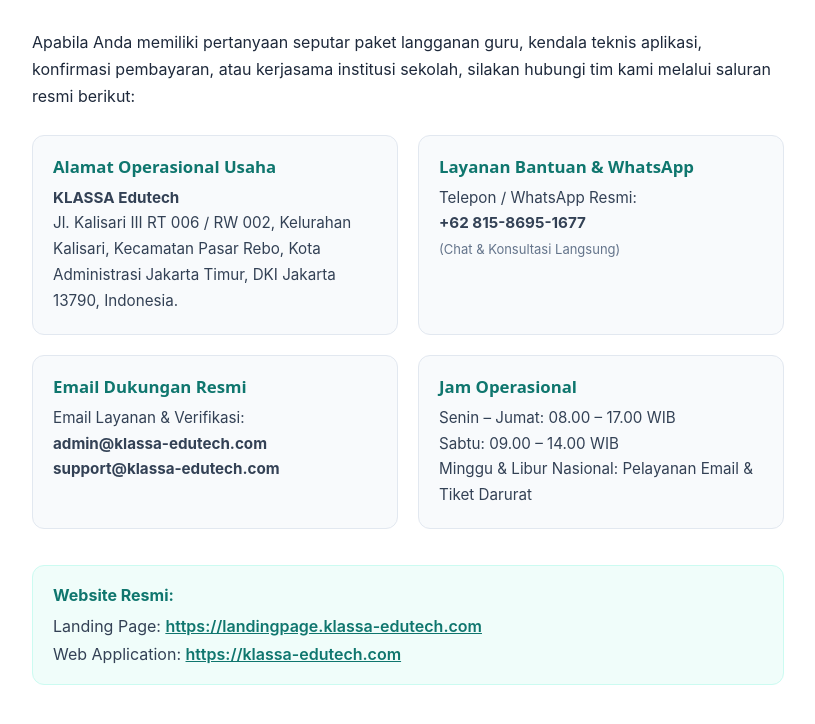
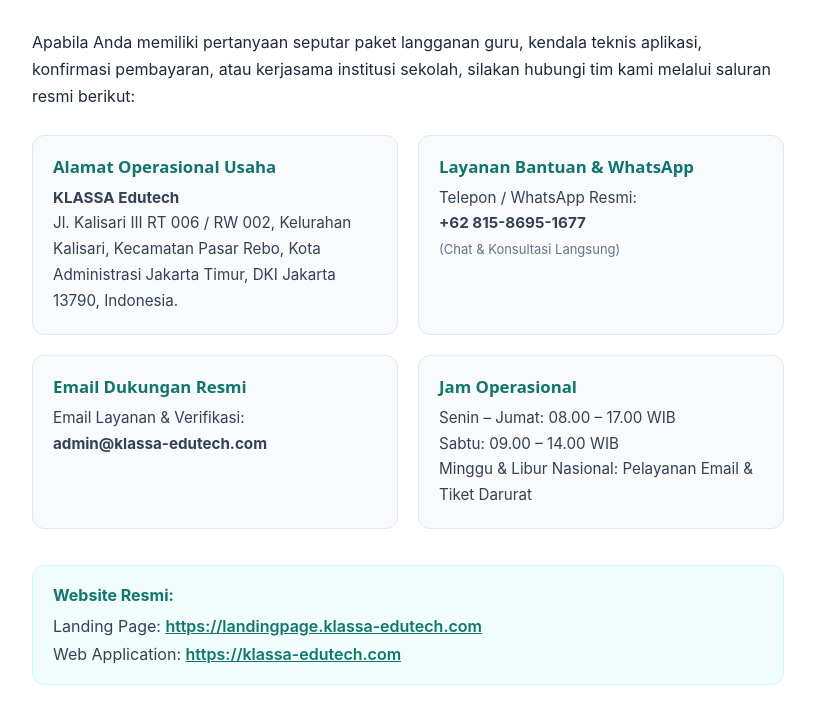
Before and after one commit to suhandfajr-source/landingpage-klassa, a website: page kontak.html in a window 1280 px wide. Shown: the part 210-934 px from the top of the page, without its empty margins (232-1047 px from the left). Drawn offline with Linux system fonts and the light colour scheme.

Commit message:
chore: unify official email to admin@klassa-edutech.com

```diff
--- a/kontak.html
+++ b/kontak.html
@@ -110,8 +110,7 @@
         <h3>Email Dukungan Resmi</h3>
         <p>
           Email Layanan &amp; Verifikasi:<br>
-          <a href="mailto:admin@klassa-edutech.com"><strong>admin@klassa-edutech.com</strong></a><br>
-          <a href="mailto:support@klassa-edutech.com"><strong>support@klassa-edutech.com</strong></a>
+          <a href="mailto:admin@klassa-edutech.com"><strong>admin@klassa-edutech.com</strong></a>
         </p>
       </div>
 
```
Also changed, not shown: kebijakan-pengembalian-dana.html (+1 -1 lines), syarat-ketentuan.html (+1 -1 lines).
